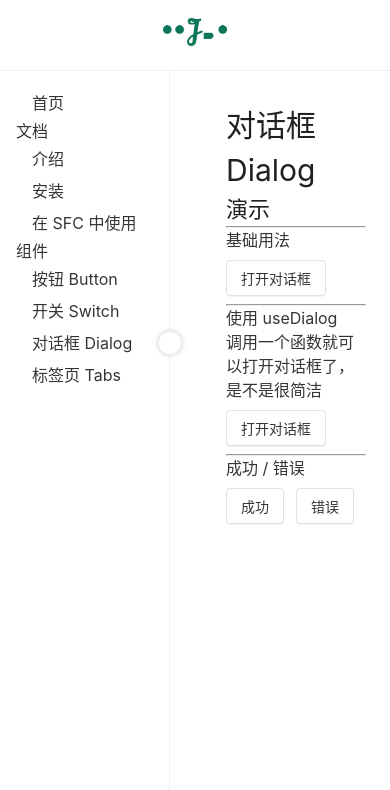
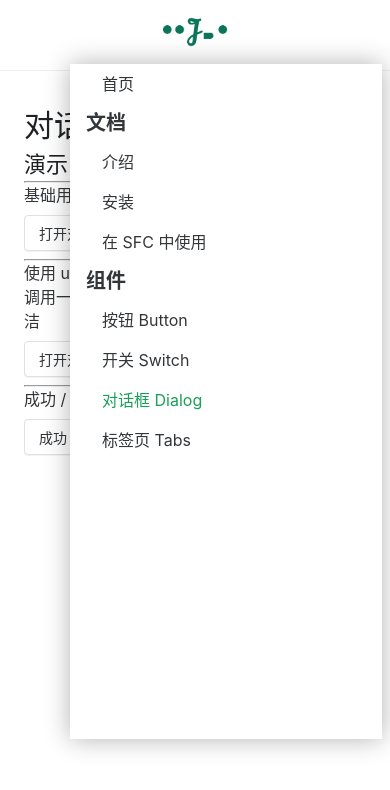
Before and after one commit to 12callie/joyful-ui-old, a Vue app: page /joyful/components/dialog in a window 390 px wide. Both pictures are taken after a click on the icon 366 px from the left and 35 px from the top of the page. Shown: the top 790 px of the page. Built offline with nearby package versions, Linux system fonts and the light colour scheme.

Commit message:
页面宽度不同，menu在aside或者top-nav处展示

```diff
--- a/src/App.vue
+++ b/src/App.vue
@@ -1,3 +1,11 @@
 <template>
   <router-view />
 </template>
+
+<script lang="ts" setup>
+import { ref, provide } from "vue";
+
+const width = document.documentElement.clientWidth;
+const menuLocation = ref(width > 500);
+provide("menuLocation", menuLocation);
+</script>
--- a/src/components/TopNav.vue
+++ b/src/components/TopNav.vue
@@ -4,19 +4,58 @@
       <router-link to="/" class="logo"
         ><img src="../assets/img/logo.png" alt="logo"
       /></router-link>
-      <svg class="icon">
+      <svg class="icon" @click="toggleMenu">
         <use xlink:href="#icon-menu"></use>
       </svg>
+    </div>
+    <div
+      class="j-menu-levitation"
+      v-if="!menuLocation && levitationMenuVisible"
+    >
+      <ol class="menu-content">
+        <li><router-link to="/">首页</router-link></li>
+        <li class="menu-title">文档</li>
+        <li><router-link to="/joyful/doc/intro">介绍</router-link></li>
+        <li><router-link to="/joyful/doc/install">安装</router-link></li>
+        <li>
+          <router-link to="/joyful/doc/usage">在 SFC 中使用</router-link>
+        </li>
+        <li class="menu-title">组件</li>
+        <li>
+          <router-link to="/joyful/components/button">按钮 Button</router-link>
+        </li>
+        <li>
+          <router-link to="/joyful/components/switch">开关 Switch</router-link>
+        </li>
+        <li>
+          <router-link to="/joyful/components/dialog"
+            >对话框 Dialog</router-link
+          >
+        </li>
+        <li>
+          <router-link to="/joyful/components/tabs">标签页 Tabs</router-link>
+        </li>
+      </ol>
     </div>
   </div>
 </template>
 
-<script setup lang="ts"></script>
+<script setup lang="ts">
+import { inject, Ref, ref } from "vue";
+
+const menuLocation = inject<Ref<boolean>>("menuLocation");
+const levitationMenuVisible = ref(false);
+const toggleMenu = () => {
+  levitationMenuVisible.value = !levitationMenuVisible.value;
+};
+</script>
 
 <style lang="scss" scoped>
 @import "../assets/styles/common.scss";
 .top-nav {
   border-bottom: 1px solid $border-color;
+  position: relative;
+
   .nav-content {
     display: flex;
     flex-direction: row;
@@ -40,5 +79,33 @@
       cursor: pointer;
     }
   }
+  .j-menu-levitation {
+    position: absolute;
+    top: 64px;
+    right: 8px;
+    background: #fff;
+    width: 80%;
+    height: 80vh;
+    box-shadow: 0 0 24px rgba(0, 0, 0, 0.3);
+    z-index: 10;
+    > ol {
+      > li {
+        padding: 4px 16px;
+        &.menu-title {
+          font-size: 20px;
+          font-weight: bold;
+        }
+        > a {
+          display: block;
+          padding: 4px 16px;
+          text-decoration: none;
+
+          &.router-link-active {
+            color: $theme-color;
+          }
+        }
+      }
+    }
+  }
 }
 </style>
--- a/src/views/Layout.vue
+++ b/src/views/Layout.vue
@@ -2,7 +2,7 @@
   <div class="layout">
     <top-nav class="nav" />
     <div class="content">
-      <aside class="menu-aside" ref="menuAside">
+      <aside class="menu-aside" ref="menuAside" v-if="menuLocation">
         <ol class="menu-content">
           <li><router-link to="/">首页</router-link></li>
           <li>文档</li>
@@ -46,7 +46,9 @@
 
 <script lang="ts" setup>
 import TopNav from "../components/TopNav.vue";
-import { ref, watchPostEffect } from "vue";
+import { ref, watchPostEffect, inject, Ref } from "vue";
+
+const menuLocation = inject<Ref<boolean>>("menuLocation");
 
 const asideToggle = ref(true);
 const toggle = () => {
@@ -57,6 +59,7 @@ const mainContent = ref<HTMLDivElement>(null);
 const svgAsideToggle = ref();
 
 watchPostEffect(() => {
+  if (menuLocation.value) {
     if (asideToggle.value === true) {
       menuAside.value.style.left = "0";
       mainContent.value.style.marginLeft = "170px";
@@ -67,6 +70,9 @@ watchPostEffect(() => {
       mainContent.value.style.marginLeft = "0";
       svgAsideToggle.value.style.left = "calc(100% + 12px)";
       svgAsideToggle.value.style.transform = "rotate(180deg)";
+    }
+  } else {
+    mainContent.value.style.marginLeft = "0";
   }
 });
 </script>
@@ -130,11 +136,18 @@ watchPostEffect(() => {
         transition: all 0.3s;
       }
     }
-  }
     main {
       padding: 32px 24px 56px 56px;
       margin-left: 170px;
       transition: all 0.3s;
     }
+
+    @media (max-width: 500px) {
+      main {
+        margin-left: 0;
+        padding-left: 24px;
+      }
+    }
+  }
 }
 </style>
```
Lines whose indentation alone changed are shown as unchanged.
